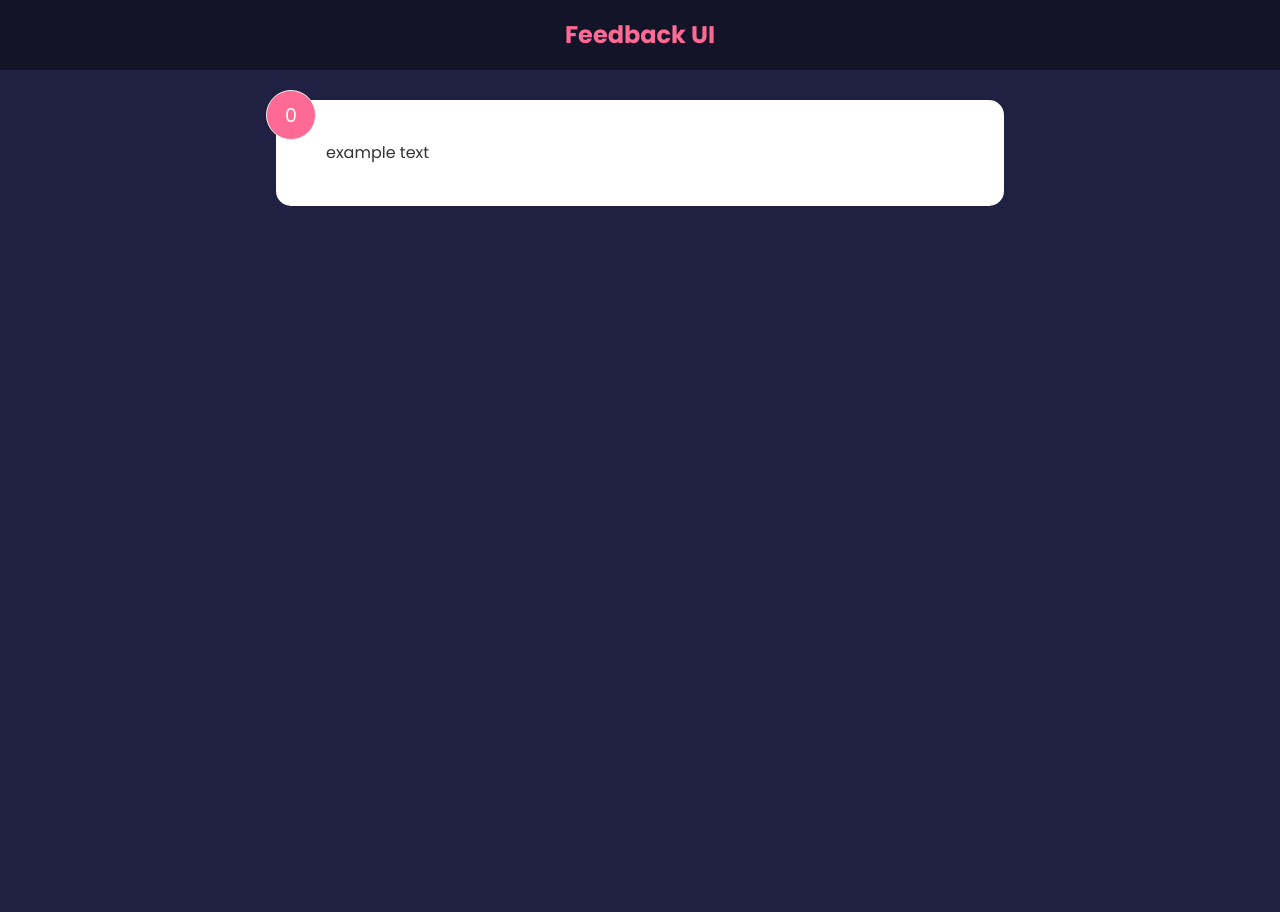
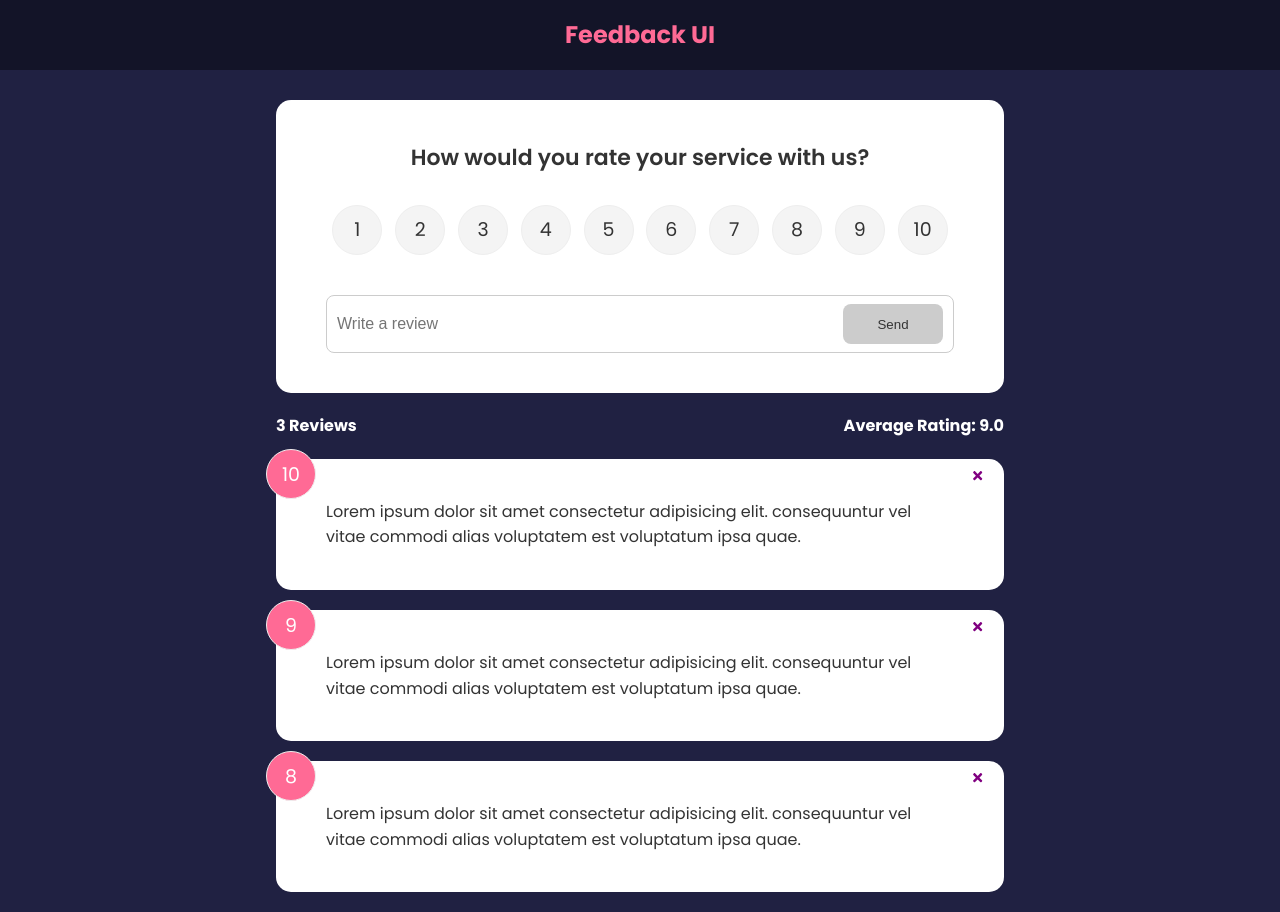
Before and after one commit to PetarR21/feedback-app, a React (Create React App) app: page / in a window 1280 px wide. Before the commit the page ends 800 px from the top, so only its background shows below. Built offline with nearby package versions, Linux system fonts and the light colour scheme.

Commit message:
Added rating select

```diff
--- a/package.json
+++ b/package.json
@@ -6,9 +6,12 @@
     "@testing-library/jest-dom": "^5.17.0",
     "@testing-library/react": "^13.4.0",
     "@testing-library/user-event": "^13.5.0",
+    "framer-motion": "^4.1.17",
     "react": "^18.2.0",
     "react-dom": "^18.2.0",
+    "react-icons": "^4.12.0",
     "react-scripts": "5.0.1",
+    "uuid": "^9.0.1",
     "web-vitals": "^2.1.4"
   },
   "scripts": {
--- a/src/App.js
+++ b/src/App.js
@@ -1,15 +1,33 @@
-import React from 'react';
+import { useState } from 'react';
+import { v4 as uuidv4 } from 'uuid';
 import Header from './components/Header';
-import FeedbackItem from './components/FeedbackItem';
+import FeedbackData from './data/FeedbackData';
+import FeedbackList from './components/FeedbackList';
+import FeedbackStats from './components/FeedbackStats';
+import FeedbackForm from './components/FeedbackForm';
 
 const App = () => {
+  const [feedback, setFeedback] = useState(FeedbackData);
+
+  const deleteFeedback = (id) => {
+    if (window.confirm('Are you sure you want to delete?')) {
+      setFeedback(feedback.filter((item) => item.id !== id));
+    }
+  };
+
+  const addFeedback = (newFeedback) => {
+    setFeedback([{ ...newFeedback, id: uuidv4() }, ...feedback]);
+  };
+
   return (
-    <div>
+    <>
       <Header text='Feedback UI' />
       <div className='container'>
-        <FeedbackItem />
+        <FeedbackForm createFeedback={addFeedback} />
+        <FeedbackStats feedback={feedback} />
+        <FeedbackList feedback={feedback} handleDelete={deleteFeedback} />
       </div>
-    </div>
+    </>
   );
 };
 
--- /dev/null
+++ b/src/components/FeedbackForm.js
@@ -0,0 +1,68 @@
+import { useState } from 'react';
+import Card from './shared/Card';
+import Button from './shared/Button';
+import RatingSelect from './RatingSelect';
+
+const FeedbackForm = ({ createFeedback }) => {
+  const [text, setText] = useState('');
+  const [rating, setRating] = useState(0);
+  const [btnDisabled, setBtnDisabled] = useState(true);
+  const [message, setMessage] = useState('');
+
+  const handleTextChange = (event) => {
+    if (text === '') {
+      setBtnDisabled(true);
+      setMessage(null);
+    } else if (text !== '' && text.length < 10) {
+      setBtnDisabled(true);
+      setMessage('Text must be at least 10 characters');
+    } else {
+      setMessage(null);
+      setBtnDisabled(false);
+    }
+
+    setText(event.target.value);
+  };
+
+  const addFeedback = (event) => {
+    event.preventDefault();
+
+    if (rating === 0) {
+      setMessage('Please select a rating');
+      return;
+    }
+
+    const newFeedback = {
+      rating: rating,
+      text: text,
+    };
+
+    createFeedback(newFeedback);
+    setText('');
+    setRating(0);
+    setBtnDisabled(true);
+  };
+
+  return (
+    <Card>
+      <form onSubmit={addFeedback}>
+        <h2>How would you rate your service with us?</h2>
+        <RatingSelect
+          select={(r) => {
+            setRating(r);
+            console.log(r);
+          }}
+        />
+        <div className='input-group'>
+          <input onChange={handleTextChange} type='text' placeholder='Write a review' />
+          <Button type='submit' isDisabled={btnDisabled}>
+            Send
+          </Button>
+        </div>
+        {message && <div className='message'>{message}</div>}
+      </form>
+    </Card>
+  );
+};
+
+export default FeedbackForm;
--- a/src/components/FeedbackItem.js
+++ b/src/components/FeedbackItem.js
@@ -1,15 +1,26 @@
-import { useState } from 'react';
+import { FaTimes } from 'react-icons/fa';
+import PropTypes from 'prop-types';
+import Card from './shared/Card';
 
-const FeedbackItem = () => {
-  const [rating, setRating] = useState(0);
-  const [text, setText] = useState('example text');
-
+const FeedbackItem = ({ item, handleDelete }) => {
   return (
-    <div className='card'>
-      <div className='num-display'>{rating}</div>
-      <div className='text-display'>{text}</div>
-    </div>
+    <Card>
+      <div className='num-display'>{item.rating}</div>
+      <button
+        className='close'
+        onClick={() => {
+          handleDelete(item.id);
+        }}
+      >
+        <FaTimes color='purple' />
+      </button>
+      <div className='text-display'>{item.text}</div>
+    </Card>
   );
 };
 
+FeedbackItem.propTypes = {
+  item: PropTypes.object.isRequired,
+};
+
 export default FeedbackItem;
--- /dev/null
+++ b/src/components/FeedbackList.js
@@ -0,0 +1,37 @@
+import { motion, AnimatePresence } from 'framer-motion';
+import PropTypes from 'prop-types';
+import FeedbackItem from './FeedbackItem';
+
+const FeedbackList = ({ feedback, handleDelete }) => {
+  if (!feedback || feedback.length === 0) {
+    return <p>No feedback yet</p>;
+  }
+  return (
+    <div className='feedback-list'>
+      <AnimatePresence>
+        {feedback.map((item) => (
+          <motion.div
+            key={item.id}
+            initial={{ opacity: 0 }}
+            animate={{ opacity: 1 }}
+            exit={{ opacity: 0 }}
+          >
+            <FeedbackItem key={item.id} item={item} handleDelete={handleDelete} />
+          </motion.div>
+        ))}
+      </AnimatePresence>
+    </div>
+  );
+};
+
+FeedbackList.propTypes = {
+  feedback: PropTypes.arrayOf(
+    PropTypes.shape({
+      id: PropTypes.number.isRequired,
+      text: PropTypes.string.isRequired,
+      rating: PropTypes.number.isRequired,
+    })
+  ),
+};
+
+export default FeedbackList;
--- /dev/null
+++ b/src/components/FeedbackStats.js
@@ -0,0 +1,23 @@
+import PropTypes from 'prop-types';
+
+const FeedbackStats = ({ feedback }) => {
+  let average =
+    feedback.reduce((acc, cur) => {
+      return acc + cur.rating;
+    }, 0) / feedback.length;
+
+  average = average.toFixed(1);
+
+  return (
+    <div className='feedback-stats'>
+      <h4>{feedback.length} Reviews</h4>
+      <h4>Average Rating: {isNaN(average) ? 0 : average}</h4>
+    </div>
+  );
+};
+
+FeedbackStats.propTypes = {
+  feedback: PropTypes.array.isRequired,
+};
+
+export default FeedbackStats;
--- /dev/null
+++ b/src/components/RatingSelect.js
@@ -0,0 +1,30 @@
+import { useState } from 'react';
+
+const RatingSelect = ({ select }) => {
+  const [selected, setSelected] = useState(0);
+
+  const handleChange = (e) => {
+    setSelected(+e.currentTarget.value);
+    select(+e.currentTarget.value);
+  };
+
+  return (
+    <ul className='rating'>
+      {Array.from({ length: 10 }, (_, i) => (
+        <li key={`rating-${i + 1}`}>
+          <input
+            type='radio'
+            id={`num${i + 1}`}
+            name='rating'
+            value={i + 1}
+            onChange={handleChange}
+            checked={selected === i + 1}
+          />
+          <label htmlFor={`num${i + 1}`}>{i + 1}</label>
+        </li>
+      ))}
+    </ul>
+  );
+};
+
+export default RatingSelect;
--- /dev/null
+++ b/src/components/shared/Button.js
@@ -0,0 +1,24 @@
+import PropTypes from 'prop-types';
+
+const Button = ({ children, version, type, isDisabled }) => {
+  return (
+    <button type={type} disabled={isDisabled} className={`btn btn-${version}`}>
+      {children}
+    </button>
+  );
+};
+
+Button.defaultProps = {
+  version: 'primary',
+  type: 'button',
+  isDisabled: false,
+};
+
+Button.propTypes = {
+  children: PropTypes.node.isRequired,
+  version: PropTypes.string,
+  type: PropTypes.string,
+  isDisabled: PropTypes.bool,
+};
+
+export default Button;
--- /dev/null
+++ b/src/components/shared/Card.js
@@ -0,0 +1,16 @@
+import PropTypes from 'prop-types';
+
+const Card = ({ children, reverse }) => {
+  return <div className={`card ${reverse && 'reverse'}`}>{children}</div>;
+};
+
+Card.defaultProps = {
+  reverse: false,
+};
+
+Card.propTypes = {
+  children: PropTypes.node.isRequired,
+  reverse: PropTypes.bool,
+};
+
+export default Card;
--- /dev/null
+++ b/src/data/FeedbackData.js
@@ -0,0 +1,19 @@
+const FeedbackData = [
+  {
+    id: 1,
+    rating: 10,
+    text: 'Lorem ipsum dolor sit amet consectetur adipisicing elit. consequuntur vel vitae commodi alias voluptatem est voluptatum ipsa quae.',
+  },
+  {
+    id: 2,
+    rating: 9,
+    text: 'Lorem ipsum dolor sit amet consectetur adipisicing elit. consequuntur vel vitae commodi alias voluptatem est voluptatum ipsa quae.',
+  },
+  {
+    id: 3,
+    rating: 8,
+    text: 'Lorem ipsum dolor sit amet consectetur adipisicing elit. consequuntur vel vitae commodi alias voluptatem est voluptatum ipsa quae.',
+  },
+];
+
+export default FeedbackData;
```
Also changed, not shown: 1 other file (tests, documents, lock files or other folders).
